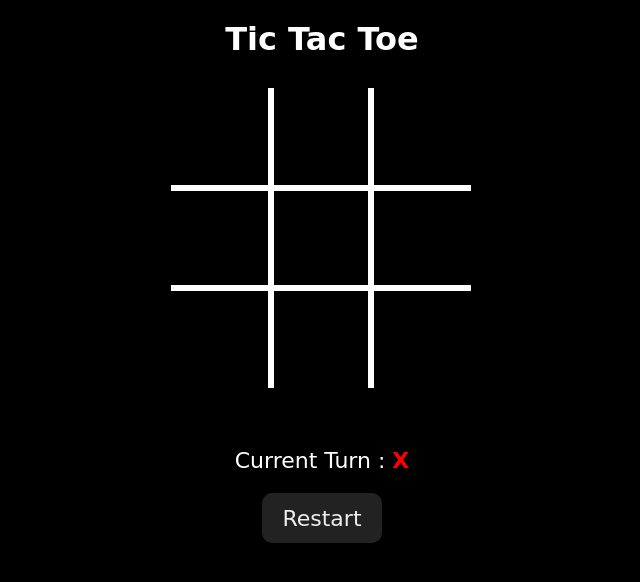
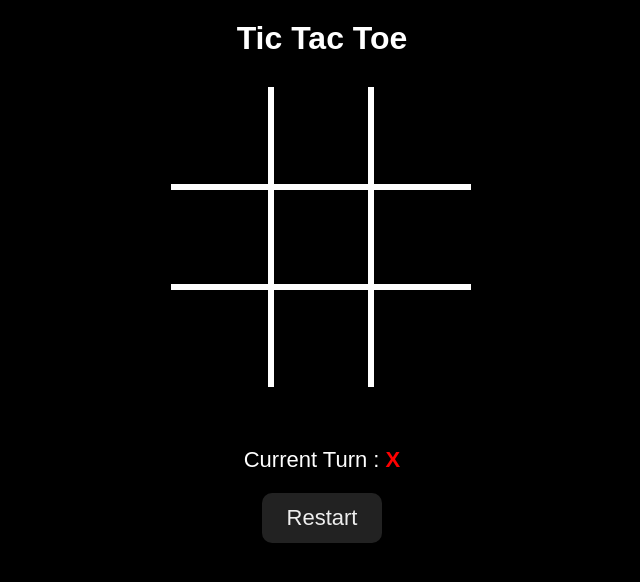
Before and after one commit to imasifakhtar/tic-tac-toe, a plain HTML site: page index.html in a window 1280 px wide. Shown: the whole page, without its empty margins (318-958 px from the left). Drawn offline with Linux system fonts and the light colour scheme.

Commit message:
Update style.css

```diff
--- a/style.css
+++ b/style.css
@@ -4,7 +4,7 @@
 * {
   margin: 0;
   padding: 0;
-  font-family: "Mail", cursive;
+  font-family: "Mail", sans-serif;
 }
 
 body {
```
